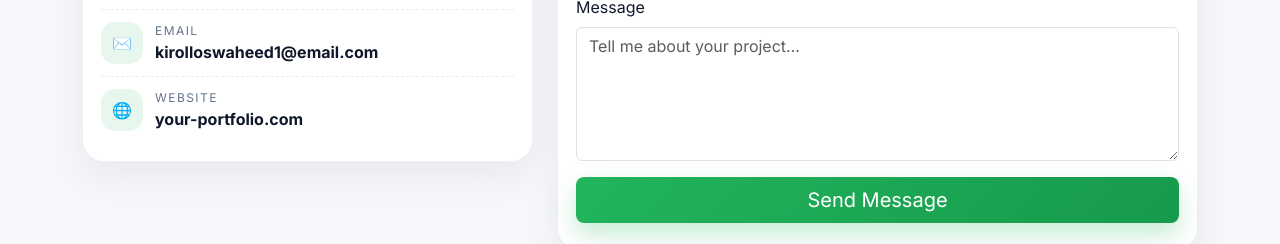
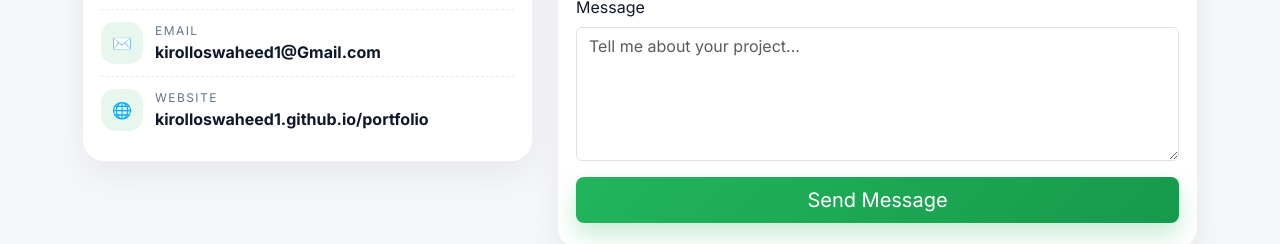
Before and after one commit to kirolloswaheed1/portfolio, a plain HTML site: page index.html in a window 1280 px wide. Shown: the part 2659-2903 px from the top of the page. Drawn offline with nearby package versions, Linux system fonts and the light colour scheme.

Commit message:
Update index.html

```diff
--- a/index.html
+++ b/index.html
@@ -254,7 +254,7 @@
               <div class="ci-icon">✉️</div>
               <div>
                 <div class="ci-label">Email</div>
-                <div class="ci-value">kirolloswaheed1@email.com</div>
+                <div class="ci-value">kirolloswaheed1@Gmail.com</div>
               </div>
             </div>
 
@@ -262,7 +262,7 @@
               <div class="ci-icon">🌐</div>
               <div>
                 <div class="ci-label">Website</div>
-                <div class="ci-value">your-portfolio.com</div>
+                <div class="ci-value">kirolloswaheed1.github.io/portfolio</div>
               </div>
             </div>
           </div>
```
